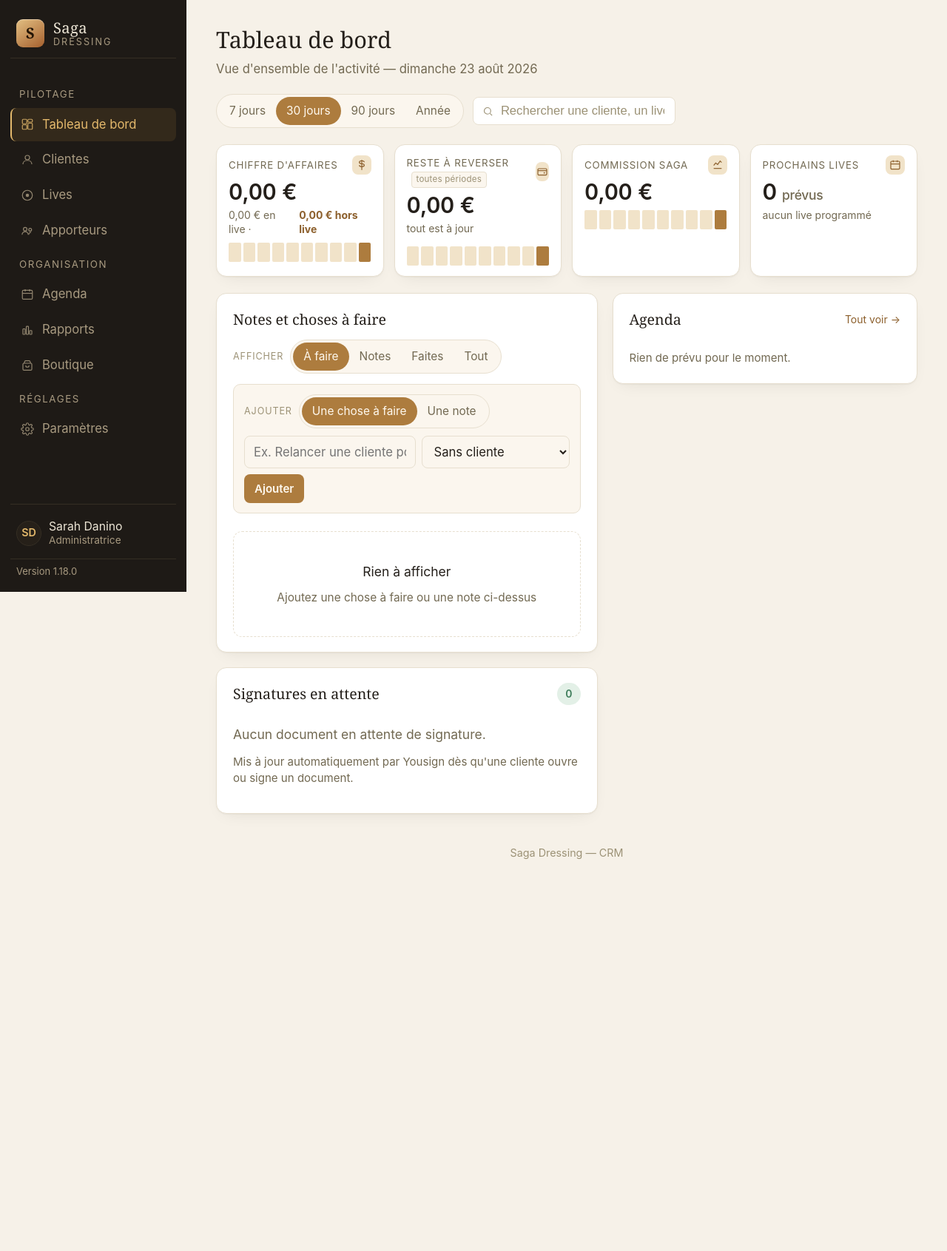
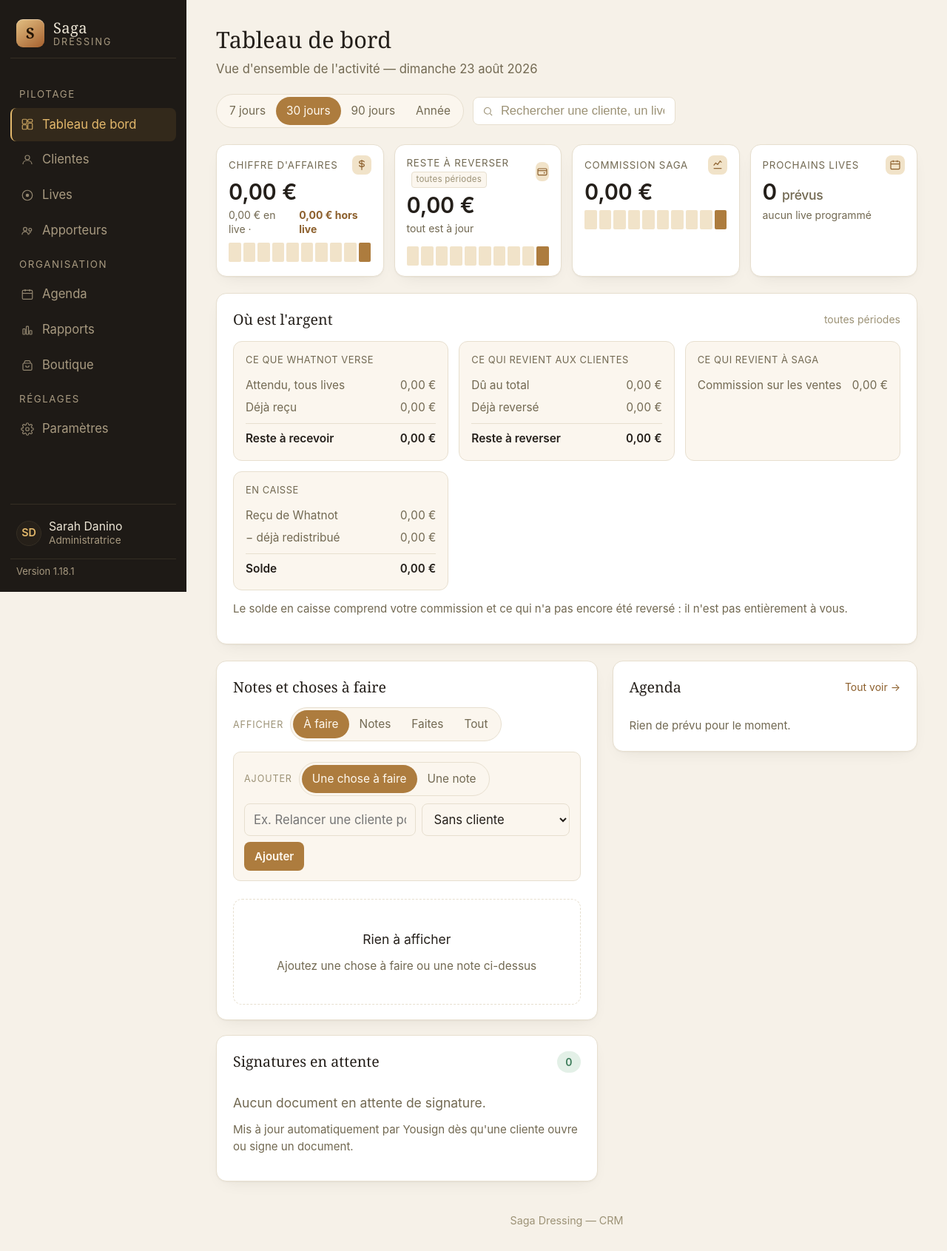
Before and after one commit to yoyo126/sagadressing, a PHP site: page /dashboard.html in a window 1280 px wide. Shown: the top 1691 px of the page at 74% size. Before the commit the page ends 1161 px from the top, so only its background shows below. Run offline with PHP 8.4, Linux system fonts and the light colour scheme.

Commit message:
feat: le tableau de bord montre l'ensemble des flux d'argent
Il affichait le chiffre d'affaires et le reste à reverser, sans dire d'où
venait l'argent ni où il allait — et depuis que les virements de Whatnot se
suivent, ce manque était visible.

Un panneau « Où est l'argent » réunit les trois circuits, dans l'ordre où
l'argent passe : ce que Whatnot doit et a versé, ce qui revient aux clientes
versé ou non, ce qui revient à Saga et ce qu'elle doit aux apporteurs. Un
quatrième bloc donne le solde en caisse — reçu moins redistribué — avec la
phrase qui va avec : il comprend la commission acquise et ce qui n'est pas
encore reversé, il n'est pas entièrement disponible. C'est le genre de chiffre
qu'on lit de travers.

sagaSituationFinanciere() calcule le tout en une fois : les montants affichés
viennent d'une seule source, ce qui évite qu'ils divergent d'un écran à
l'autre. Vérifié sur les données reprises, les trois identités tiennent :
dû = versé + reste, attendu = reçu + reste − écart, et reçu − redistribué =
solde en caisse.

Les montants ne se coupent plus en deux : sur colonne étroite, « 37 651,86 € »
passait à la ligne au milieu et se confondait avec la ligne suivante.

Co-Authored-By: Claude Opus 5 <noreply@anthropic.com>

```diff
--- a/dashboard.html
+++ b/dashboard.html
@@ -75,6 +75,15 @@
           <div class="kpi-spark" data-field="livesSpark"></div>
         </div>
       </section>
+
+      <div class="panel" id="argentPanel">
+        <div class="panel-head">
+          <h2>Où est l'argent</h2>
+          <span class="panel-link" style="color:var(--ink-faint);">toutes périodes</span>
+        </div>
+        <div class="argent-grid" id="argentGrid"></div>
+        <p class="card-note" id="argentNote" style="margin-top:14px;"></p>
+      </div>
 
       <section class="content-grid">
         <div class="side-col">
@@ -258,6 +267,7 @@
     var prochains = sagaAgenda().filter(function (e) {
       return e.type === 'Live' && e.date >= sagaAujourdhui();
     }).sort(function (a, b) { return a.date < b.date ? -1 : 1; });
+    renderArgent();
     document.querySelector('[data-field="lives"]').innerHTML = prochains.length + ' <small>prévus</small>';
     document.querySelector('[data-field="livesMeta"]').textContent = prochains.length
       ? 'prochain : ' + sagaDateFR(prochains[0].date) + ' — ' + prochains[0].titre
@@ -386,6 +396,68 @@
     applyPeriod(btn.dataset.period);
   });
 
+  /* ============ Où est l'argent ============
+     Trois circuits, dans l'ordre où l'argent passe : ce que Whatnot verse,
+     ce qui repart vers les clientes et les apporteurs, ce qui reste. Les
+     confondre, c'est croire disposer d'un argent qui n'est pas arrivé, ou
+     compter comme sien ce qui est dû à quelqu'un d'autre. */
+  function renderArgent() {
+    var f = sagaSituationFinanciere();
+
+    function bloc(titre, lignes, accent) {
+      return '<div class="argent-bloc' + (accent ? ' accent' : '') + '">' +
+        '<div class="argent-titre">' + titre + '</div>' +
+        lignes.map(function (l) {
+          if (!l || l.length === 0) return '';
+          return '<div class="argent-ligne' + (l[2] ? ' fort' : '') + '">' +
+            '<span>' + l[0] + '</span><span class="tabular">' + l[1] + '</span></div>';
+        }).join('') + '</div>';
+    }
+
+    document.getElementById('argentGrid').innerHTML =
+      bloc('Ce que Whatnot verse', [
+        ['Attendu, tous lives', sagaEUR(f.attenduWhatnot)],
+        ['Déjà reçu', sagaEUR(f.recuWhatnot)],
+        ['Reste à recevoir', sagaEUR(f.resteWhatnot), true]
+      ], f.resteWhatnot > 0) +
+
+      bloc('Ce qui revient aux clientes', [
+        ['Dû au total', sagaEUR(f.duClientes)],
+        ['Déjà reversé', sagaEUR(f.verseClientes)],
+        ['Reste à reverser', sagaEUR(f.resteClientes), true]
+      ], f.resteClientes > 0) +
+
+      bloc('Ce qui revient à Saga', [
+        ['Commission sur les ventes', sagaEUR(f.commissionSaga)],
+        f.commissionApporteurs > 0 ? ['dont dû aux apporteurs', sagaEUR(f.commissionApporteurs)] : null,
+        f.resteApporteurs > 0 ? ['Reste à verser aux apporteurs', sagaEUR(f.resteApporteurs), true] : null
+      ], f.resteApporteurs > 0) +
+
+      bloc('En caisse', [
+        ['Reçu de Whatnot', sagaEUR(f.recuWhatnot)],
+        ['− déjà redistribué', sagaEUR(sagaCentimes(f.verseClientes + f.verseApporteurs))],
+        ['Solde', sagaEUR(f.enCaisse), true]
+      ]);
+
+    var note = document.getElementById('argentNote');
+    var parts = [];
+    if (f.livesEnAttente) {
+      parts.push('<strong>' + sagaEUR(f.resteWhatnot) + '</strong> attendus de Whatnot sur '
+        + f.livesEnAttente + ' live' + (f.livesEnAttente > 1 ? 's' : '') + '.');
+    }
+    if (f.clientesDues) {
+      parts.push('<strong>' + sagaEUR(f.resteClientes) + '</strong> à reverser à '
+        + f.clientesDues + ' cliente' + (f.clientesDues > 1 ? 's' : '') + '.');
+    }
+    if (Math.abs(f.ecartWhatnot) >= 0.01) {
+      parts.push('<span style="color:var(--warn);">Écart cumulé de '
+        + sagaEUR(f.ecartWhatnot) + '</span> entre les virements reçus et les montants attendus.');
+    }
+    parts.push('Le solde en caisse comprend votre commission et ce qui n\'a pas encore été '
+      + 'reversé : il n\'est pas entièrement à vous.');
+    note.innerHTML = parts.join(' ');
+  }
+
   /* ============ Notes et choses à faire ============
      Même liste que sur les fiches clientes : ce qui est ajouté ici
      apparaît sur la fiche concernée, et inversement. */
--- a/nav.js
+++ b/nav.js
@@ -1136,6 +1136,85 @@ function sagaTotauxEncaissement(lives) {
   return t;
 }
 
+/* ============ Où est l'argent ============
+   Le tableau de bord montrait le chiffre d'affaires et le reste à reverser,
+   sans dire d'où venait l'argent ni où il allait. Trois circuits coexistent
+   et se confondent facilement :
+
+     · ce que Whatnot doit verser, et ce qu'il a déjà versé ;
+     · ce qui revient aux clientes, versé ou non ;
+     · ce qui reste à Saga — sa commission — et ce qu'elle doit aux apporteurs.
+
+   Cette fonction les calcule en une fois, toutes périodes confondues, pour
+   que les chiffres affichés viennent tous de la même source. */
+function sagaSituationFinanciere() {
+  var lives = sagaLives();
+  var enc = sagaTotauxEncaissement(lives);
+
+  var t = {
+    // Entrées
+    attenduWhatnot: enc.attendu,
+    recuWhatnot: enc.recu,
+    resteWhatnot: enc.reste,
+    ecartWhatnot: enc.ecart,
+    livesEnAttente: enc.livesEnAttente,
+
+    // Sorties vers les clientes
+    duClientes: 0, verseClientes: 0, resteClientes: 0, clientesDues: 0,
+
+    // Ce qui revient à Saga
+    commissionSaga: 0,
+
+    // Apporteurs
+    commissionApporteurs: 0, verseApporteurs: 0, resteApporteurs: 0,
+
+    ca: 0, giveaways: 0
+  };
+
+  lives.forEach(function (live) {
+    var l = sagaTotauxLive(live);
+    t.ca += l.ca;
+    t.giveaways += l.portGiveaway;
+    t.commissionSaga += l.commSaga;
+    t.duClientes += l.net;
+    t.resteClientes += l.reste;
+  });
+
+  sagaVentesDirectes().forEach(function (v) {
+    var d = sagaDecompteDirect(v);
+    t.ca += d.ventes;
+    t.commissionSaga += d.commSaga;
+    t.duClientes += d.net;
+    if (!v.paye) t.resteClientes += d.net;
+  });
+
+  t.verseClientes = t.duClientes - t.resteClientes;
+
+  // Nombre de clientes à qui il reste quelque chose
+  var vues = {};
+  sagaListeClientes().forEach(function (c) {
+    if (vues[c.lettre]) return;
+    vues[c.lettre] = true;
+    if (sagaTotauxDressing(c.lettre).reste > 0) t.clientesDues++;
+  });
+
+  sagaApporteurs().forEach(function (a) {
+    var ta = sagaTotauxApporteur(a.nom);
+    t.commissionApporteurs += ta.total;
+    t.verseApporteurs += ta.verse;
+    t.resteApporteurs += ta.du;
+  });
+
+  /* Ce qui est entré et n'est pas encore ressorti : la commission acquise,
+     plus ce qui est encaissé mais pas encore reversé. */
+  t.enCaisse = t.recuWhatnot - t.verseClientes - t.verseApporteurs;
+
+  Object.keys(t).forEach(function (k) {
+    if (typeof t[k] === 'number') t[k] = sagaCentimes(t[k]);
+  });
+  return t;
+}
+
 /* ============ Date du jour ============
    Le CRM travaille sur la date réelle du poste : toutes les pages
    partagent cette référence, il n'y a plus de date figée en dur. */
@@ -1586,9 +1665,14 @@ function sagaHorodatage(iso) {
 
 /* ============ Versions du CRM ============
    Historique des évolutions, consultable depuis Paramètres. */
-var SAGA_VERSION = '1.18.0';
+var SAGA_VERSION = '1.18.1';
 
 var SAGA_VERSIONS = [
+  { version: '1.18.1', date: '2026-08-19', titre: 'Le tableau de bord montre tout l\'argent', points: [
+    'Un panneau « Où est l\'argent » suit les trois circuits d\'un coup : ce que Whatnot doit et a versé, ce qui revient aux clientes, ce qui revient à Saga',
+    'Un solde en caisse indique ce qui est entré sans être encore ressorti — en rappelant qu\'il n\'est pas entièrement à vous',
+    'Les écarts entre virements reçus et montants attendus y sont signalés'
+  ]},
   { version: '1.18.0', date: '2026-08-19', titre: 'Suivi des virements reçus de Whatnot', points: [
     'Chaque live permet d\'enregistrer le virement reçu : date, montant et référence du relevé',
     'La page des lives annonce ce qui reste à recevoir de Whatnot, ce qui a déjà été encaissé, et ce qui reste à reverser aux clientes — trois montants qu\'il ne faut pas confondre',
--- a/style.css
+++ b/style.css
@@ -998,3 +998,50 @@ body.modale-ouverte { overflow: hidden; }
 @media (max-width: 900px) {
   .calendar-mini .day { max-height: 46px; }
 }
+
+
+/* ============ Où est l'argent (tableau de bord) ============
+   Quatre blocs de même largeur, qui se replient l'un sous l'autre sur
+   petit écran. Chaque bloc suit le même gabarit : des lignes libellé /
+   montant, la dernière en évidence puisque c'est celle qui appelle une
+   décision. */
+.argent-grid {
+  display: grid;
+  grid-template-columns: repeat(auto-fit, minmax(248px, 1fr));
+  gap: 14px;
+}
+.argent-bloc {
+  border: 1px solid var(--line);
+  border-radius: 12px;
+  padding: 14px 16px;
+  background: var(--surface-alt);
+}
+.argent-bloc.accent { border-color: var(--brand); }
+.argent-titre {
+  font-size: .74rem;
+  letter-spacing: .04em;
+  text-transform: uppercase;
+  color: var(--ink-muted);
+  margin-bottom: 10px;
+}
+.argent-ligne {
+  display: flex;
+  justify-content: space-between;
+  align-items: baseline;
+  gap: 12px;
+  font-size: .88rem;
+  color: var(--ink-muted);
+  padding: 3px 0;
+}
+/* Le libellé se replie ; le montant, jamais — coupé en deux, il devient
+   illisible et se confond avec celui de la ligne suivante. */
+.argent-ligne > span:first-child { min-width: 0; }
+.argent-ligne > span:last-child { white-space: nowrap; }
+.argent-ligne.fort {
+  margin-top: 6px;
+  padding-top: 8px;
+  border-top: 1px solid var(--line);
+  color: var(--ink);
+  font-weight: 600;
+}
+.argent-bloc.accent .argent-ligne.fort { color: var(--brand-strong); }
```
